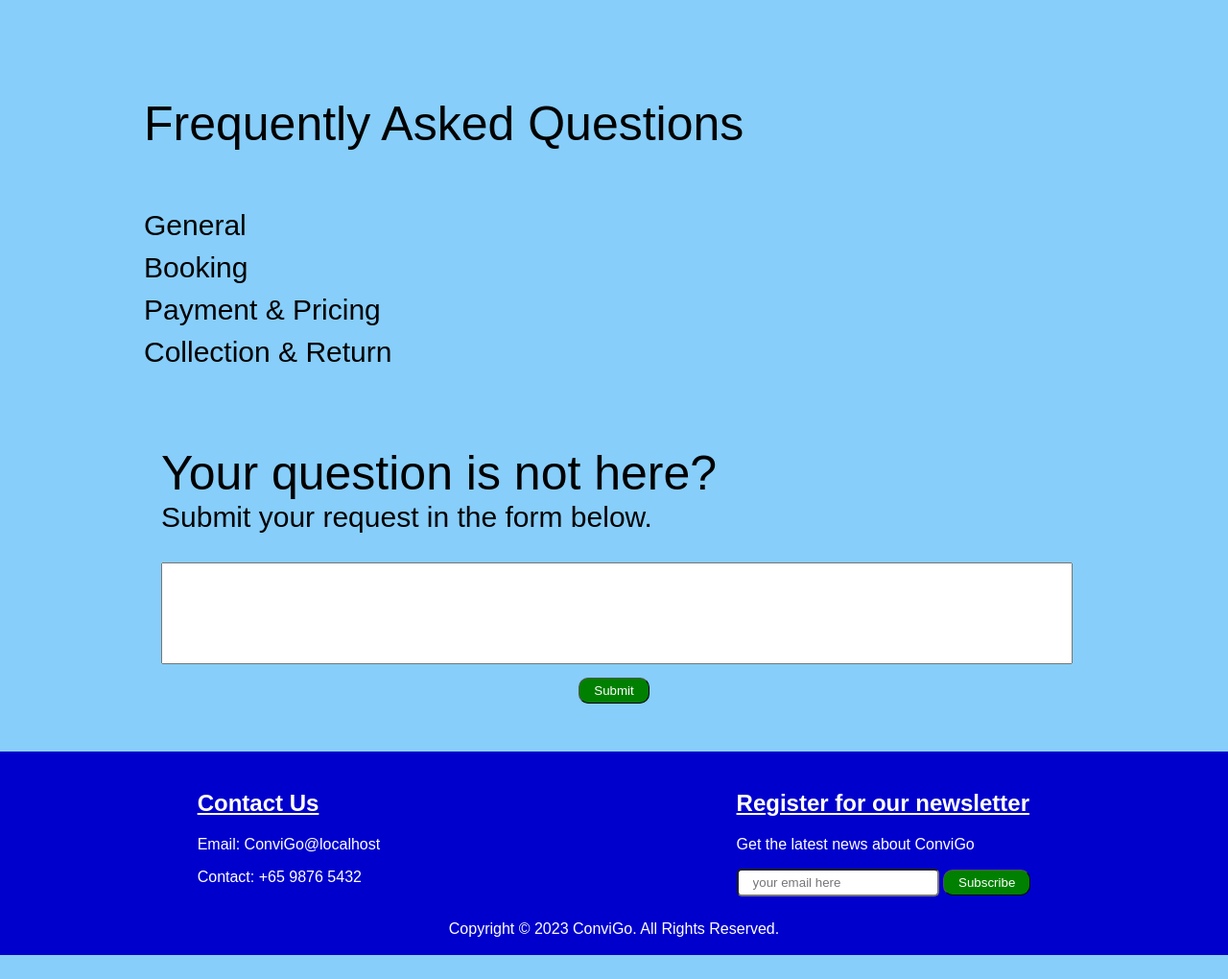
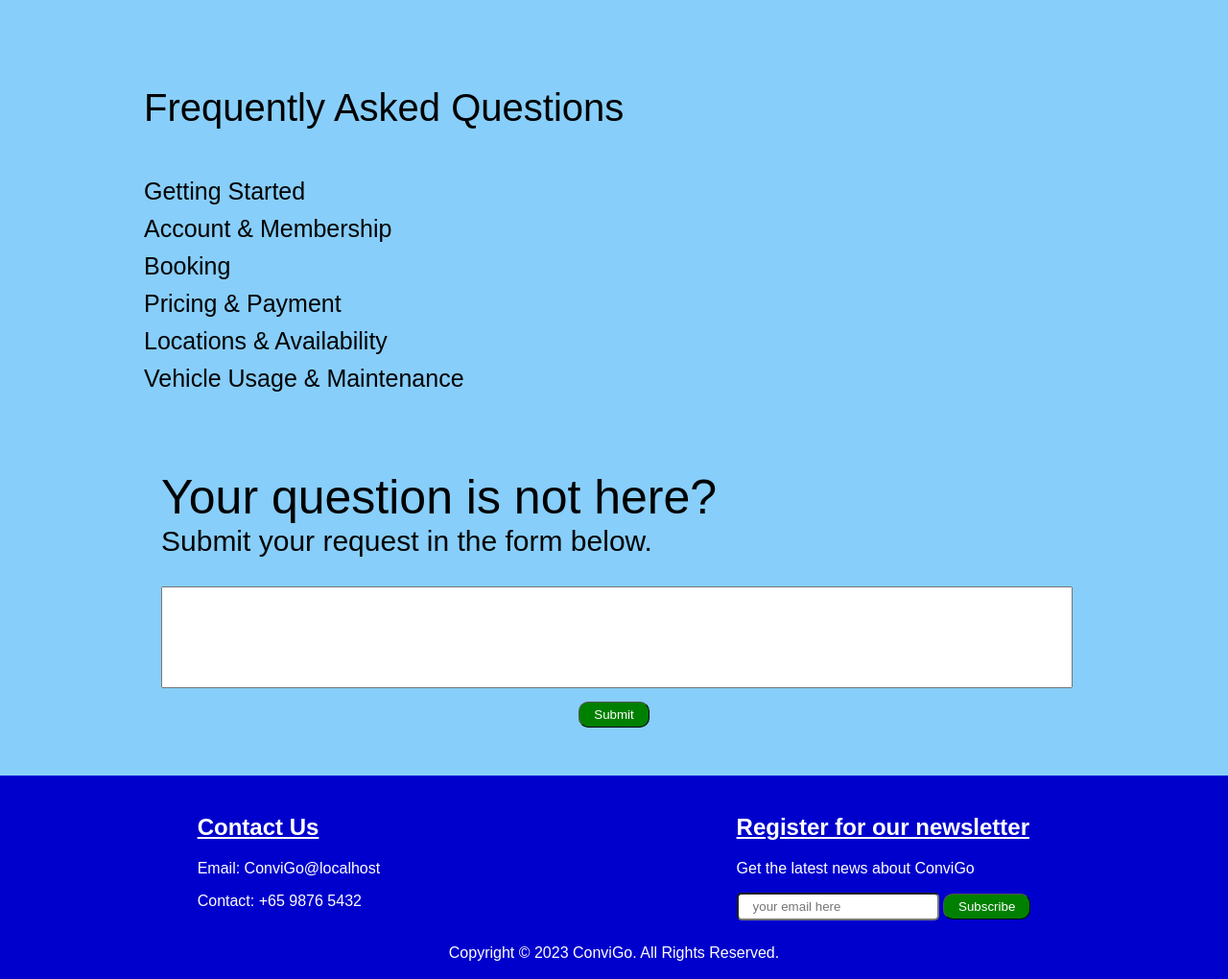
Before and after one commit to Jessiengweijie/IE4717-Project, a PHP site: page /faqs.php in a window 1280 px wide. Shown: the part 70-1090 px from the top of the page at 96% size. Before the commit the page ends 1065 px from the top, so only its background shows below. Run offline with PHP 8.4, Linux system fonts and the light colour scheme.

Commit message:
content for faq

```diff
--- a/assets/css/stylesheet.css
+++ b/assets/css/stylesheet.css
@@ -277,7 +277,7 @@ footer {
     align-items: flex-start;
     margin-bottom: 20px;
 }
-
+s
 .about-body {
     margin: 20px 0 20px 100px;
     font-size: large;
@@ -591,7 +591,7 @@ td {
 }
 
 .faq-header {
-    font-size: 50px;
+    font-size: 40px;
 }
 
 .faq-body {
@@ -601,9 +601,20 @@ td {
 }
 
 .faq-subheader {
-    font-size: 30px;
+    font-size: 25px;
     width: max-content;
     cursor: pointer;
+}
+
+/* For questions HELP ME TO FIX THISSSSSSSSSSSSSSSS*/
+.faq .faq-body ul li > div[onclick] {
+    font-size: 20px;  /* Change 20px to your desired size */
+}
+
+/* For answers */
+.faq .faq-body ul li > div:not([onclick]) {
+    font-size: 20px;  /* Change 18px to your desired size */
+    margin-left:10px
 }
 
 .faq-query {
@@ -631,6 +642,8 @@ td {
     font-size: 20px;
     margin-bottom: 10px;
 }
+
+
 
 /* ******************************************** My Account Page ******************************************** */
 .account {
--- a/faqs.php
+++ b/faqs.php
@@ -46,11 +46,31 @@ include "assets/php/check_login.php";
             <div class="faq-container">
                 <p class="faq-header">Frequently Asked Questions</p>
                 <div class="faq-body">
-                    <a class="faq-subheader" id="faq-general" onclick="toggleContent('faq-general-content')">General</a>
-                    <div class="faq-general-content hidden" id="faq-general-content">
+                    <a class="faq-subheader" id="faq-getting_started" onclick="toggleContent('faq-getting_started-content')">Getting Started</a>
+                    <div class="faq-getting_started-content hidden" id="faq-getting_started-content">
                         <ul>
-                            <li>content 1</li>
-                            <li>content 2</li>
+                            <!-- CAN HELP ME DO THE CURSOR AND FONT SIZE FOR ALL LIKE THIS GETTING STARTED PORTION -->
+                        <li style="cursor: pointer; font-size: 22px;" onclick="toggleContent('answer1')">
+                            How do I sign up?
+                            <div class="hidden" id="answer1">Simply click on the 'Sign Up' option in the navigation bar at the top. Follow the prompts to provide necessary details like your name, IC, email, and more.</div><br>
+                        </li>
+                            <li  style="cursor: pointer; font-size: 22px;" onclick="toggleContent('answer2')"> What are the requirements to register?
+                                <div class="hidden" id="answer2">You'll need a valid Class 3 or 3A driving license.</div>
+                            </li>
+                        </ul>
+                    </div>
+                </div>
+
+                <div class="faq-body">
+                    <a class="faq-subheader" id="faq-account" onclick="toggleContent('faq-account-content')">Account & Membership</a>
+                    <div class="faq-account-content hidden" id="faq-account-content">
+                        <ul>
+                            <li  onclick="toggleContent('answer3')"> How do I update my profile or payment information?
+                                <div class="hidden" id="answer3">After logging in, click on the 'My Account' button in the navigation bar. From there, you can edit your personal and payment information as needed.</div><br>
+                            </li>
+                            <li  onclick="toggleContent('answer4')"> Are there membership tiers or loyalty programs?
+                                <div class="hidden" id="answer4">Currently, we don't offer membership tiers or loyalty programs. Stay tuned for future updates!</div>
+                            </li>
                         </ul>
                     </div>
                 </div>
@@ -59,29 +79,61 @@ include "assets/php/check_login.php";
                     <a class="faq-subheader" id="faq-booking" onclick="toggleContent('faq-booking-content')">Booking</a>
                     <div class="faq-booking-content hidden" id="faq-booking-content">
                         <ul>
-                            <li>content 1</li>
-                            <li>content 2</li>
+                            <li  onclick="toggleContent('answer5')"> How do I book a car?
+                                <div class="hidden" id="answer5">Simply click the 'Book Now' button on our homepage. This will guide you through selecting your location and preferred car. After making your selections, you can complete your booking entirely online.</div><br>
+                            </li>
+                            <li  onclick="toggleContent('answer6')"> Can I modify or cancel my booking?
+                                <div class="hidden" id="answer6">HYes, you can modify or cancel your booking up to 1 hour before your scheduled start time. Cancellations made later than this will incur a $20 penalty.</div>
+                            </li>
                         </ul>
                     </div>
                 </div>
 
                 <div class="faq-body">
-                    <a class="faq-subheader" id="faq-payment" onclick="toggleContent('faq-payment-content')">Payment &
-                        Pricing</a>
+                    <a class="faq-subheader" id="faq-payment" onclick="toggleContent('faq-payment-content')">Pricing & Payment </a>
                     <div class="faq-payment-content hidden" id="faq-payment-content">
                         <ul>
-                            <li>content 1</li>
-                            <li>content 2</li>
+
+                            <li  onclick="toggleContent('answer7')"> How does the pricing work?
+                                <div class="hidden" id="answer7">Our car rental operates on an hourly basis, with rates ranging from $10 to $18 per hour, depending on the vehicle type. For example, a Honda Civic is priced at $10/hour, while a BMW 318i comes in at $15/hour. Importantly, our prices are all-inclusive; you won't face any additional charges for petrol or electricity.</div><br>
+                            </li>
+                            <li  onclick="toggleContent('answer8')"> How do I retrieve my payment receipts?
+                                <div class="hidden" id="answer8">A detailed transaction receipt, along with your booking information, will be emailed to you upon payment.</div><br>
+                            </li>
+                            <li  onclick="toggleContent('answer9')"> What payment methods are accepted?
+                                <div class="hidden" id="answer9">We accept both Visa and Mastercard.</div>
+                            </li>
                         </ul>
                     </div>
                 </div>
 
                 <div class="faq-body">
-                    <a class="faq-subheader" id="faq-collection" onclick="toggleContent('faq-collection-content')">Collection & Return</a>
-                    <div class="faq-collection-content hidden" id="faq-collection-content">
+                    <a class="faq-subheader" id="faq-locations" onclick="toggleContent('faq-locations-content')">Locations & Availability</a>
+                    <div class="faq-locations-content hidden" id="faq-locations-content">
                         <ul>
-                            <li>content 1</li>
-                            <li>content 2</li>
+                            <li  onclick="toggleContent('answer10')"> Where can I pick up or drop off the cars?
+                                <div class="hidden" id="answer10">Cars must be picked up and returned to the specific location you chose during booking. We have designated parking lots to ensure easy access for you and the next user.</div><br>
+                            </li>
+                            <li  onclick="toggleContent('answer11')"> Are cars available 24/7?
+                                <div class="hidden" id="answer11">Absolutely! Our platform and car fleet are accessible 24/7 for your convenience.</div><br>
+                            </li>
+                            <li  onclick="toggleContent('answer12')"> What if I am unable to find a car near me?
+                                <div class="hidden" id="answer12">You can submit a location request form on our site. We evaluate these requests for potential new locations. In the meantime, only the locations listed on our site are available.</div>
+                            </li>
+                        </ul>
+                    </div>
+                </div>
+
+                <div class="faq-body">
+                    <a class="faq-subheader" id="vehicle" onclick="toggleContent('faq-vehicle-content')">Vehicle Usage & Maintenance</a>
+                    <div class="faq-vehicle-content hidden" id="faq-vehicle-content">
+                        <ul>
+                            <li  onclick="toggleContent('answer12')"> What if the vehicle has damage or is dirty when I start my trip?
+                                <div class="hidden" id="answer12">Before starting your journey, inspect the car. If you find damages or cleanliness issues, snap a photo and email it to us. We'll guide you on the next steps, ensuring you have a pleasant experience. Refunds or adjustments will be made if necessary.</div><br>
+                            </li>
+                            <li  onclick="toggleContent('answer12')"> How does fueling or charging work?
+                                <div class="hidden" id="answer12">Fuel and charging expenses are on us! Every car is equipped with a cash card for fuel and charging station payment</div>
+                            </li>
                         </ul>
                     </div>
                 </div>
```
Also changed, not shown: about.php (line endings or trailing spaces).
